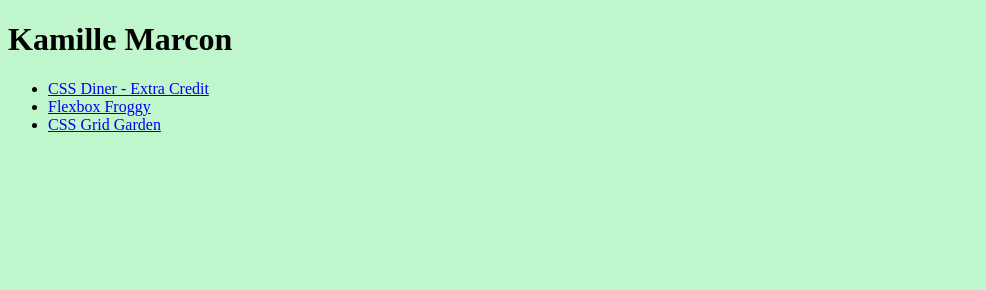
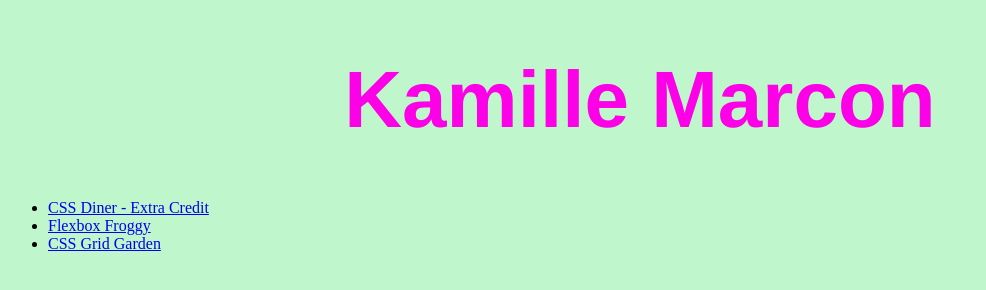
Before and after one commit to kamilleprototype/ifsc-1310, a plain HTML site: page index.html in a window 1280 px wide. Shown: the whole page, without its empty margins (0-986 px from the left). Drawn offline with Linux system fonts and the light colour scheme.

Commit message:
added style to Kamille Marcon title

```diff
--- a/assets/css/style.css
+++ b/assets/css/style.css
@@ -1,3 +1,9 @@
 body{
 background-color:#c0f6cc
 }
+h1{
+    color:rgb(252, 1, 231);
+    font-size: 80px;
+    font-family:'Franklin Gothic Medium', 'Arial Narrow', Arial, sans-serif;
+    text-align: center;
+}
```
